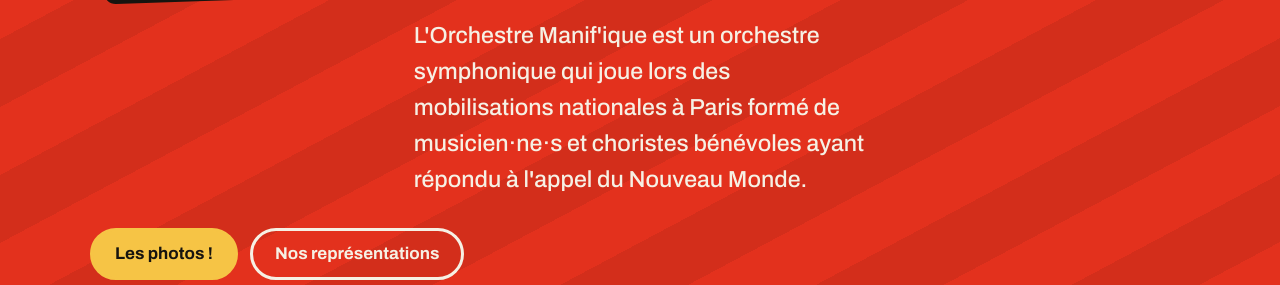
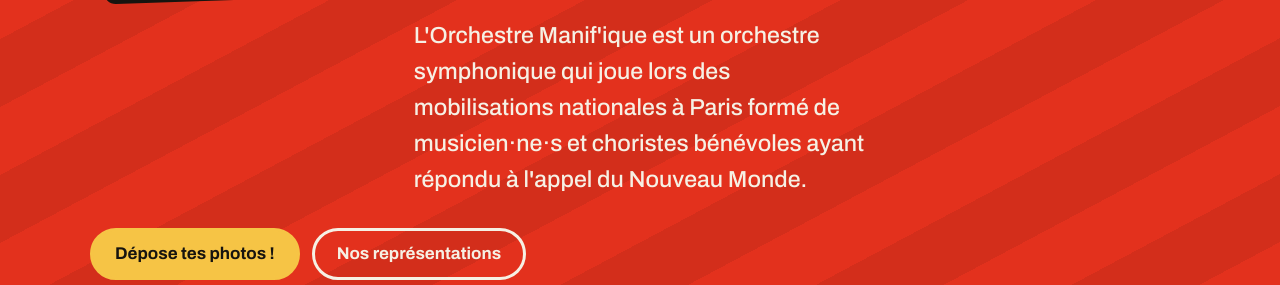
Before and after one commit to PiggyPigCute/orchestre-manifique, a plain HTML site: page site/index.html in a window 1280 px wide. Shown: the part 515-800 px from the top of the page. Drawn offline with Linux system fonts and the light colour scheme; no server answers.

Commit message:
"Déposes tes photos"

```diff
--- a/site/index.html
+++ b/site/index.html
@@ -30,7 +30,7 @@
     L'Orchestre Manif'ique est un orchestre symphonique qui joue lors des mobilisations nationales à Paris formé de musicien·ne·s et choristes bénévoles ayant répondu à l'appel du Nouveau Monde.
   </p>
   <div class="hero-actions">
-    <a class="btn btn-primary" href="/photos/">Les photos !</a>
+    <a class="btn btn-primary" href="/photos/">Dépose tes photos !</a>
     <a class="btn btn-outline" href="#frise">Nos représentations</a>
   </div>
   <ul class="socials hero-socials">
```
